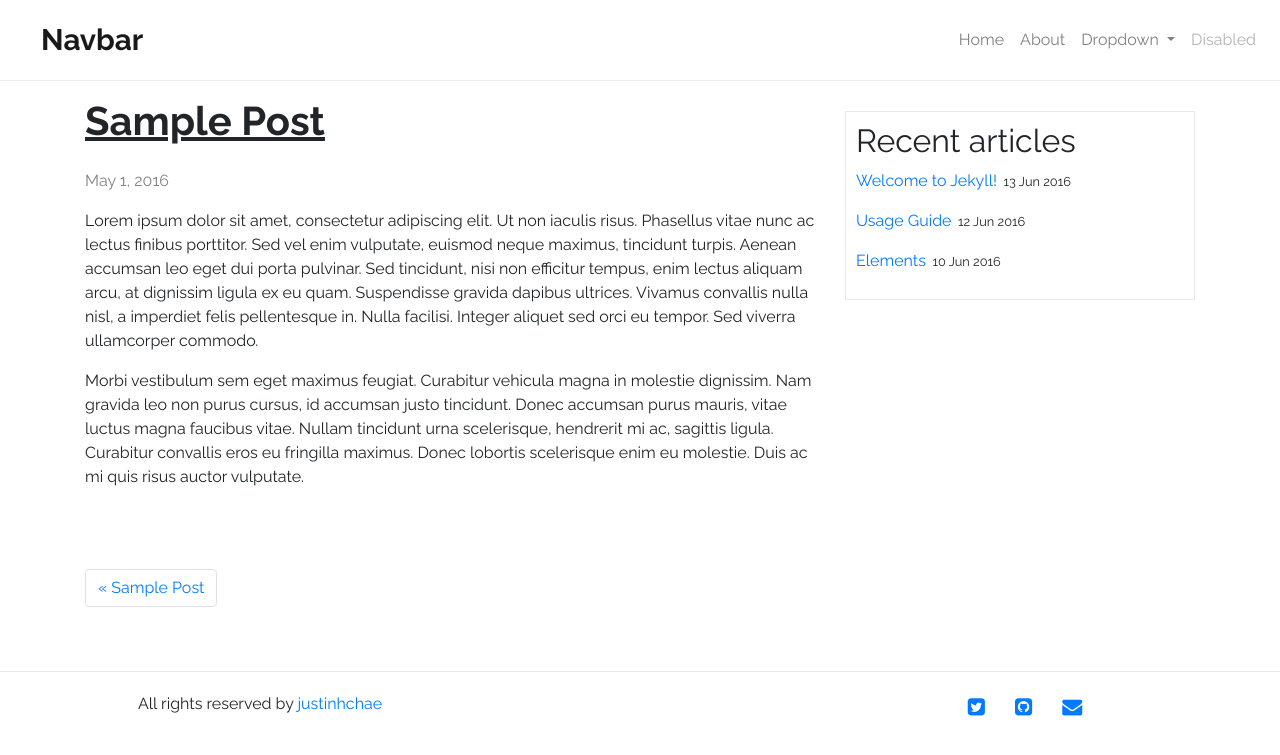
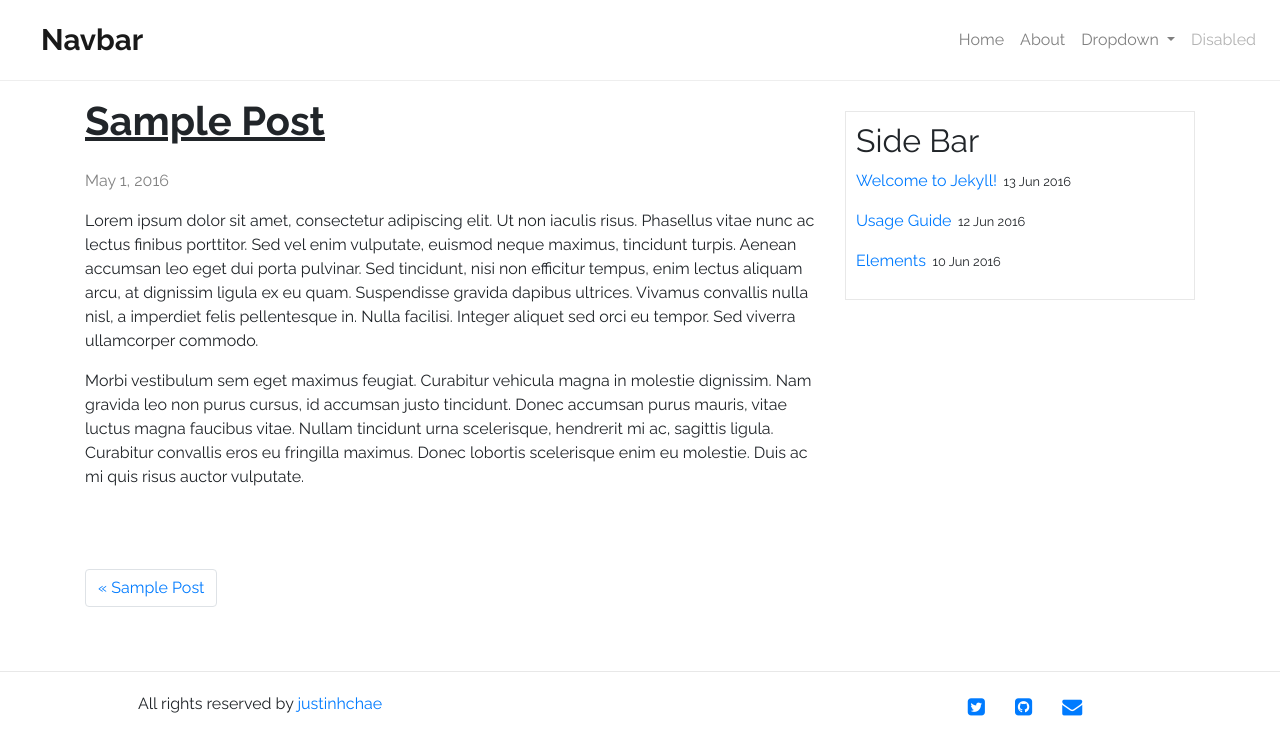
Before and after one commit to justinhchae/justinhchae.github.io, a Jekyll site: the page built from _posts/2016-05-01-sample-post-1.md, in a window 1280 px wide. Shown: the top 755 px of the page. Built offline with Jekyll 4.4.1, drawn with Linux system fonts in a browser that asks for light colours.

Commit message:
testing sidebar

```diff
--- a/_includes/sidebar.html
+++ b/_includes/sidebar.html
@@ -11,7 +11,7 @@
   </div>
 
   <div class="mt10 recent">
-    <h2>Recent articles</h2>
+    <h2>Side Bar</h2>
     <ul>
       {% for post in site.related_posts limit:3 %}
 
--- a/_layouts/page.html
+++ b/_layouts/page.html
@@ -12,5 +12,5 @@ layout: default
       <div class="post-content">{{ content }}</div>
     </article>
   </div>
-
+  {% include sidebar.html %}
 </div>
```
